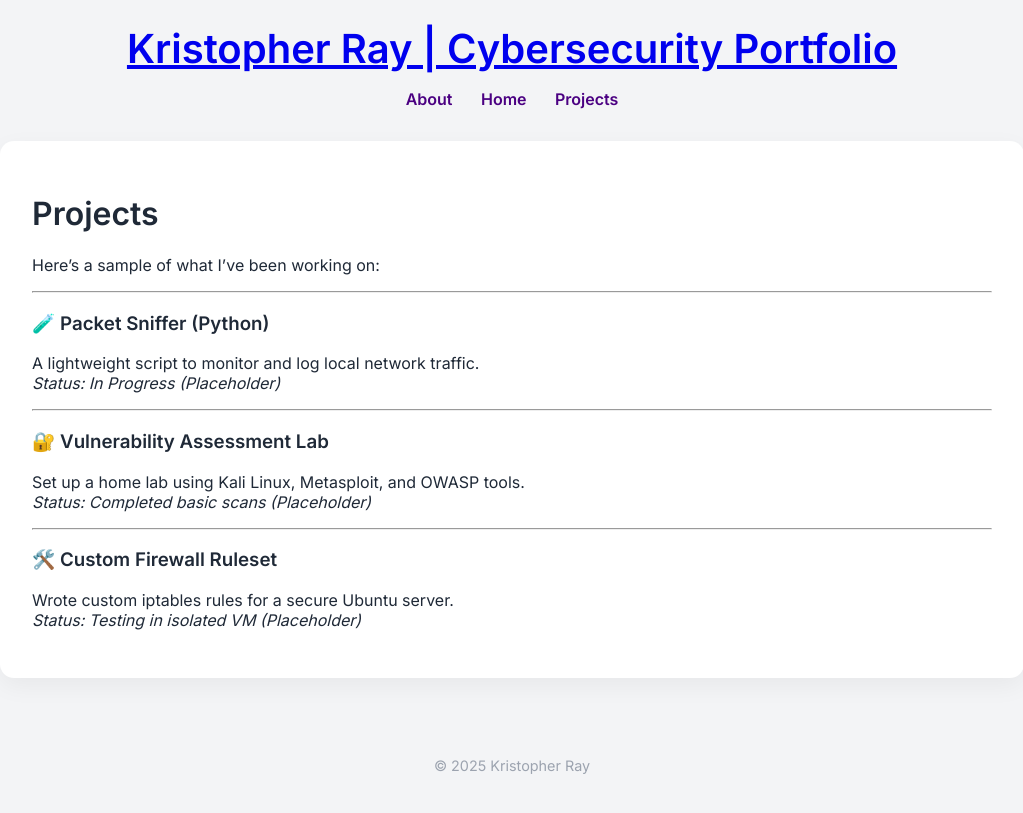
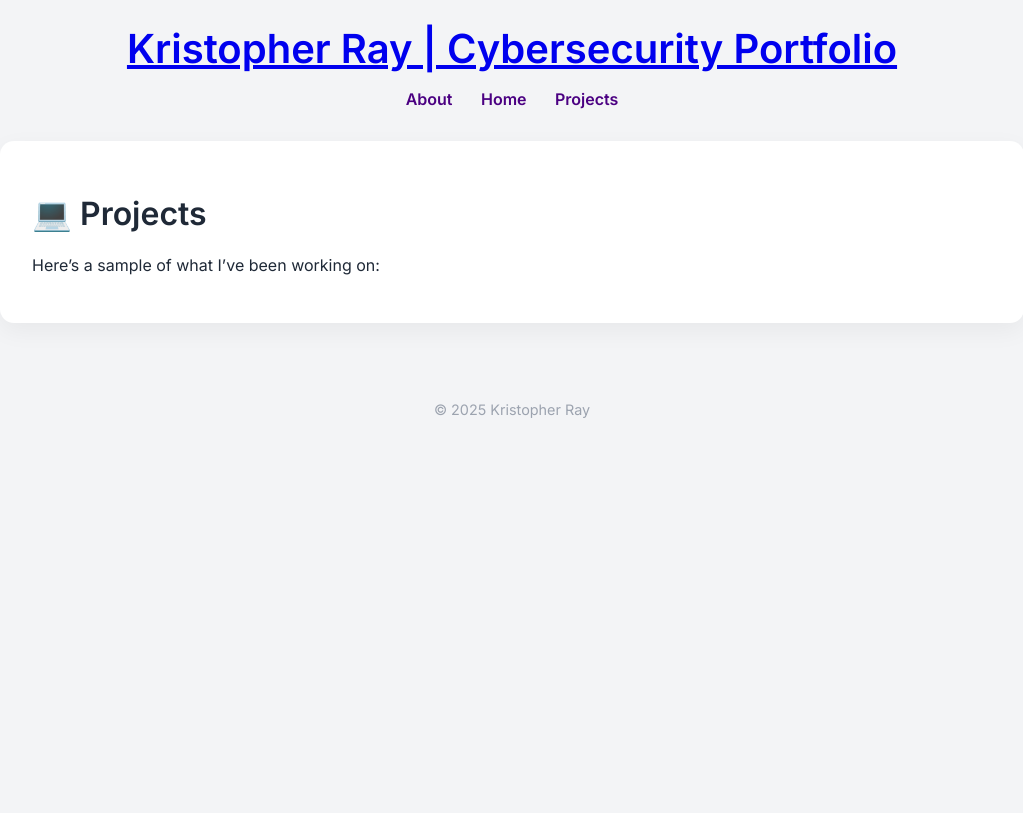
Before and after one commit to sovulent/sovulent.github.io, a Jekyll site: the page built from projects.md, in a window 1280 px wide. Shown: the top 813 px of the page, without its empty margins (128-1151 px from the left). Built offline with Jekyll 4.4.1, drawn with Linux system fonts in a browser that asks for light colours.

Commit message:
Update projects.md

```diff
--- a/projects.md
+++ b/projects.md
@@ -3,24 +3,16 @@
 title: Projects
 ---
 
-# Projects
+# 💻 Projects
 
-Here’s a sample of what I’ve been working on:
+Here's a sample of what I’ve been working on:
 
----
-
-### 🧪 Packet Sniffer (Python)
-A lightweight script to monitor and log local network traffic.
-_Status: In Progress_ *(Placeholder)*
-
----
-
-### 🔐 Vulnerability Assessment Lab
-Set up a home lab using Kali Linux, Metasploit, and OWASP tools.
-_Status: Completed basic scans_ *(Placeholder)*
-
----
-
-### 🛠️ Custom Firewall Ruleset
-Wrote custom iptables rules for a secure Ubuntu server.
-_Status: Testing in isolated VM_ *(Placeholder)*
+<div class="projects">
+  {% for project in site.projects %}
+    <div class="project-card">
+      <h3>🔹 {{ project.title }}</h3>
+      <p>{{ project.description }}</p>
+      <p><em>Status: {{ project.status }} (Placeholder)</em></p>
+    </div>
+  {% endfor %}
+</div>
```
